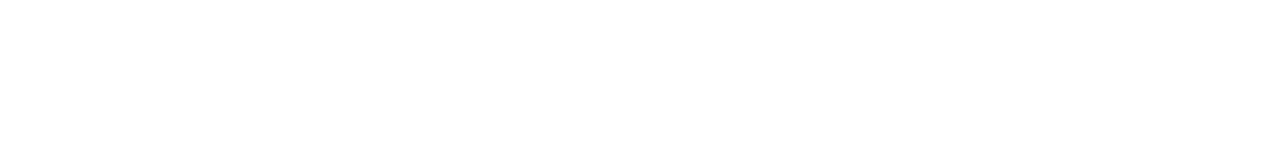
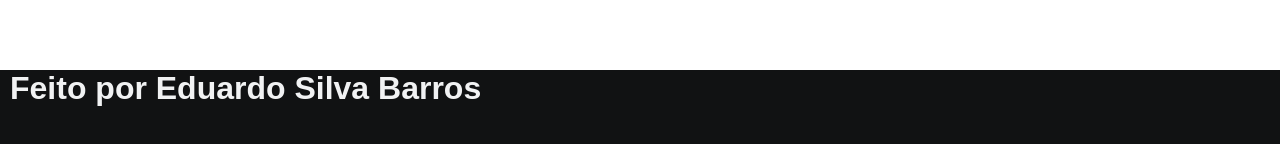
Before and after one commit to LinuxMistery00/Portfolio, an Angular app in the folder Portfolio/: page / in a window 1280 px wide. Shown: the part 2693-2837 px from the top of the page. Before the commit the page ends 2603 px from the top, so only its background shows below. Built offline with nearby package versions, Linux system fonts and the light colour scheme; no server answers.

Commit message:
Portfolio 2.9 FINAL

```diff
--- a/Portfolio/src/app/app.module.ts
+++ b/Portfolio/src/app/app.module.ts
@@ -13,6 +13,7 @@ import { AboutComponent } from './home/components/home/about/about.component';
 import { ProjectcardComponent } from './home/components/home/projectcard/projectcard.component';
 import { ProjectsComponent } from './home/components/home/projects/projects.component';
 import { HttpClientModule } from '@angular/common/http';
+import { FinalbarComponent } from './home/components/home/finalbar/finalbar.component';
 
 @NgModule({
   declarations: [
@@ -26,6 +27,7 @@ import { HttpClientModule } from '@angular/common/http';
     AboutComponent,
     ProjectcardComponent,
     ProjectsComponent,
+    FinalbarComponent,
   ],
   imports: [
     BrowserModule,
--- /dev/null
+++ b/Portfolio/src/app/home/components/home/finalbar/finalbar.component.html
@@ -0,0 +1,3 @@
+<div class="Finalbar">
+    <h1 class="Name">Feito por Eduardo Silva Barros</h1>
+</div>
--- /dev/null
+++ b/Portfolio/src/app/home/components/home/finalbar/finalbar.component.scss
@@ -0,0 +1,11 @@
+.Finalbar {
+    width: auto;
+    height: 15vh;
+    background-color: #111213;
+    margin-top: 20vh;
+}
+
+.Name {
+    color: #f1f2f3;
+    margin: 10px;
+}
--- a/Portfolio/src/app/pages/home/home.component.html
+++ b/Portfolio/src/app/pages/home/home.component.html
@@ -3,3 +3,4 @@
 <app-about></app-about>
 <app-skills></app-skills>
 <app-projects></app-projects>
+<app-finalbar></app-finalbar>
```
Also changed, not shown: Portfolio/src/app/home/components/home/finalbar/finalbar.component.ts (added, +10 -0 lines), 1 other file (tests, documents, lock files or other folders).
